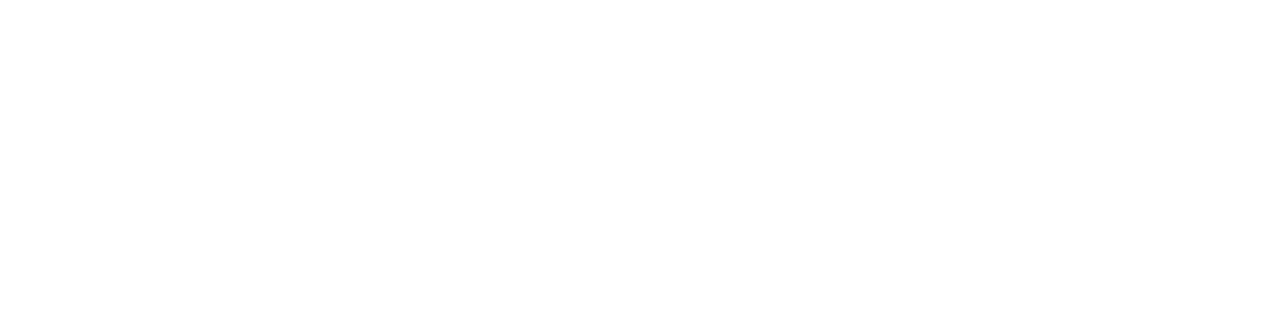
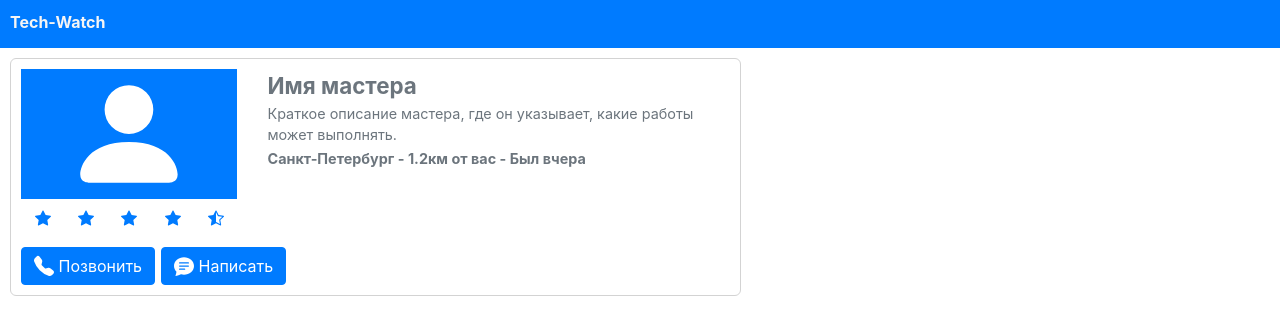
Before and after one commit to commandercool/tech-watch, a Vue app: page /master in a window 1280 px wide. Shown: the top 334 px of the page. Built offline with nearby package versions, Linux system fonts and the light colour scheme.

Commit message:
Add card with detailed master info

```diff
--- /dev/null
+++ b/src/components/GoBackTopBar.vue
@@ -0,0 +1,14 @@
+<template>
+  <b-col sm id="mobile-back-bar" class="d-sm-block d-md-none sticky-top" @click="$router.go(-1)">
+    <p class="h2 mb-2"><b-icon-caret-left-fill variant="primary"></b-icon-caret-left-fill></p>
+  </b-col>
+</template>
+
+<style scoped>
+#mobile-back-bar {
+  background-color: white;
+  box-shadow: rgba(0, 0, 0, 0.75) 0px 4px 6px -4px;
+  padding-top: 10px;
+  padding-bottom: 10px;
+}
+</style>
--- a/src/components/MasterCard.vue
+++ b/src/components/MasterCard.vue
@@ -1,41 +1,55 @@
 <template>
+<div style="padding: 10px">
   <div class="master-card">
+    <router-link to="/master">
       <b-row>
         <b-col sm md="4">
-                        <b-avatar style="width: 100%; height: auto" square variant="primary"></b-avatar>
-                        <b-form-rating style="padding: 0" :value="master.rating" variant="primary" no-border="true" readonly></b-form-rating>
+          <b-avatar style="width: 100%; height: auto" square variant="primary">
+          </b-avatar>
+          <b-form-rating
+            style="padding: 0"
+            :value="master.rating"
+            variant="primary"
+            no-border="true"
+            readonly
+          >
+          </b-form-rating>
         </b-col>
         <b-col sm md="8">
           <div class="master-name">{{ master.name }}</div>
           <div class="master-description">
             {{ master.description }}
           </div>
-                        <span class="master-description" style="font-weight: bolder">Санкт-Петербург - 1.2км от вас - Был вчера</span>
+          <span class="master-description" style="font-weight: bolder">
+            Санкт-Петербург - 1.2км от вас - Был вчера
+          </span>
         </b-col>
       </b-row>
+    </router-link>
+  </div>
   </div>
 </template>
 
 <script>
 export default {
-    props: ['master']
-}
+  props: ["master"],
+};
 </script>
 
 <style scoped>
 .master-name {
   font-size: 1.4rem;
   font-weight: bolder;
-    color: var(--secondary)
+  color: var(--secondary);
 }
 .master-description {
   font-size: 0.9rem;
-    color: var(--secondary)
+  color: var(--secondary);
 }
 .master-card {
   margin-top: 10px;
   border: 1px solid;
-    border-color:lightgrey;
+  border-color: lightgrey;
   border-radius: 6px 6px 6px 6px;
   padding-top: 10px;
   padding-bottom: 10px;
--- /dev/null
+++ b/src/components/MasterCardFull.vue
@@ -0,0 +1,62 @@
+<template>
+  <div class="master-card">
+    <b-row>
+      <b-col sm md="4">
+        <b-avatar style="width: 100%; height: auto" square variant="primary">
+        </b-avatar>
+        <b-form-rating
+          style="padding: 0"
+          value="4.5"
+          variant="primary"
+          no-border="true"
+          readonly
+        >
+        </b-form-rating>
+      </b-col>
+      <b-col sm md="8">
+        <div class="master-name">Имя мастера</div>
+        <div class="master-description">
+          Краткое описание мастера, где он указывает, какие работы может
+          выполнять.
+        </div>
+        <span class="master-description" style="font-weight: bolder">
+          Санкт-Петербург - 1.2км от вас - Был вчера
+        </span>
+      </b-col>
+    </b-row>
+    <b-row style="margin-top: 10px">
+      <b-col sm>
+        <b-button variant="primary">
+          <b-icon-telephone-fill></b-icon-telephone-fill>
+          Позвонить
+        </b-button>
+        <b-button variant="primary" style="margin-left: 6px">
+          <b-icon-chat-text-fill></b-icon-chat-text-fill>
+          Написать
+        </b-button>
+      </b-col>
+    </b-row>
+  </div>
+</template>
+
+<style scoped>
+.master-name {
+  font-size: 1.4rem;
+  font-weight: bolder;
+  color: var(--secondary);
+}
+.master-description {
+  font-size: 0.9rem;
+  color: var(--secondary);
+}
+.master-card {
+  margin-top: 10px;
+  border: 1px solid;
+  border-color: lightgrey;
+  border-radius: 6px 6px 6px 6px;
+  padding-top: 10px;
+  padding-bottom: 10px;
+  padding: 10px;
+  margin: 10px;
+}
+</style>
--- a/src/components/MobileTopBar.vue
+++ b/src/components/MobileTopBar.vue
@@ -15,9 +15,7 @@
 </template>
 
 <script>
-export default {
-
-}
+export default {};
 </script>
 
 <style scoped>
--- a/src/pages/MasterCardPage.vue
+++ b/src/pages/MasterCardPage.vue
@@ -1,5 +1,23 @@
 <template>
-    <div>
+  <div>
+    <TopBarMobile />
+    <b-row id="main">
+      <GoBackTopBar />
+      <MasterCardFull />
+    </b-row>
+  </div>
+</template>
 
-    </div>
-</template>
+<script>
+import MasterCardFull from "../components/MasterCardFull.vue";
+import TopBarMobile from "../components/TopBarMobile.vue";
+import GoBackTopBar from "../components/GoBackTopBar.vue";
+
+export default {
+  components: {
+    MasterCardFull,
+    TopBarMobile,
+    GoBackTopBar,
+  },
+};
+</script>
--- a/src/routes/routes.js
+++ b/src/routes/routes.js
@@ -1,10 +1,16 @@
 import SearchMasterPage from '../pages/SearchMasterPage.vue'
+import MasterCardPage from '../pages/MasterCardPage.vue'
 
 const routes = [
     {
       path: '/',
       name: 'Info',
       component: SearchMasterPage
+    },
+    {
+      path: '/master',
+      name: 'Master',
+      component: MasterCardPage
     }
 ]
 
```
Also changed, not shown: src/App.vue (+0 -7 lines). Lines whose indentation alone changed are shown as unchanged.
